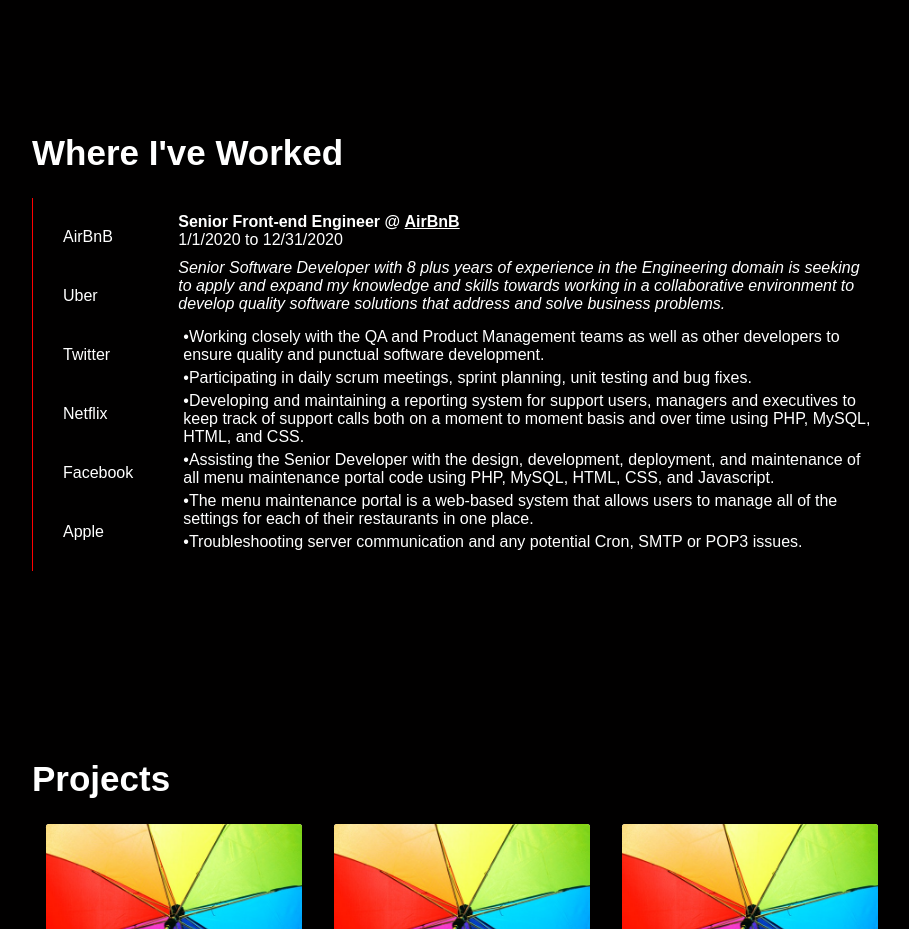
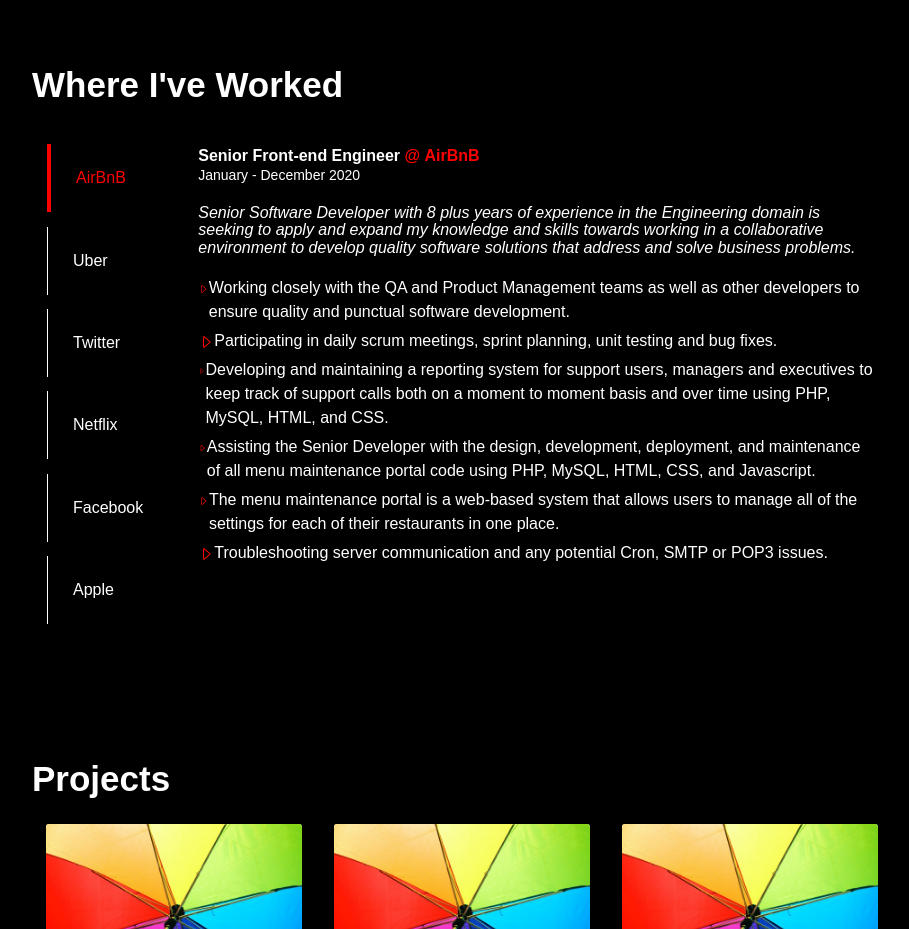
Before and after one commit to hemeshvpatel/ReactPortfolio, a React (Create React App) app: page / in a window 1280 px wide. Shown: the part 1700-2629 px from the top of the page, without its empty margins (178-1087 px from the left). Built offline with nearby package versions, Linux system fonts and the light colour scheme.

Commit message:
thursday updates, fixes for work experience

```diff
--- a/src/components/library/menuItem.js
+++ /dev/null
@@ -1,3 +0,0 @@
-// TODO componetitize menuBar items
-//hover
-//tag when hovering
--- a/src/components/library/textLink.js
+++ b/src/components/library/textLink.js
@@ -2,8 +2,8 @@
 import styled from "styled-components";
 
 const Wrapper = styled.div`
-  color: white;
-  text-decoration: underline;
+  //color: white;
+  //text-decoration: underline;
   cursor: pointer;
 `;
 
--- a/src/components/workExperience.js
+++ b/src/components/workExperience.js
@@ -2,6 +2,8 @@
 import { workExperience } from "../data";
 import TextLink from "./library/textLink";
 import styled, { css } from "styled-components";
+import { FaCaretRight } from "react-icons/fa";
+import { BsCaretRight } from "react-icons/bs";
 
 //Notes
 /*
@@ -51,7 +53,6 @@
   flex-direction: column;
   justify-content: space-between;
   grid-area: col1;
-  border-left: 1px solid red;
 `;
 
 const ColumnTwo = styled.div`
@@ -60,7 +61,8 @@
   grid-area: col2;
   display: flex;
   flex-direction: column;
-  //border: 1px solid red;
+  min-height: 60vh;
+  line-height: 24px;
 `;
 
 const Title = styled.div`
@@ -71,53 +73,54 @@
   color: white;
 `;
 
-const WorkExperienceContainer = styled.div`
-  margin: 10px;
-  display: flex;
-  flex-direction: column;
-  align-items: center;
-`;
-
 const Position = styled.div`
   font-weight: 700;
   display: flex;
   white-space: pre-wrap;
 `;
 
-const Location = styled.div``;
+const Company = styled.div`
+  color: ${({ active }) => (active ? "red" : "white")};
+  padding: 25px;
+  cursor: pointer;
+  border-left: ${({ active }) => (active ? "4px solid red" : "1px solid")};
 
-const Company = styled.div`
-  color: white;
-  padding: 15px;
-  cursor: pointer;
+  &:hover {
+    color: red;
+  }
 `;
 
-const CompanyUrl = styled.div``;
+const CompanyUrl = styled.div`
+  font-weight: 700;
+  display: flex;
+  color: red;
+`;
 
-const Dates = styled.div``;
+const Dates = styled.div`
+  line-height: 1.1;
+  font-size: 14px;
+`;
 
 const Summary = styled.div`
   margin: 10px 0;
   font-style: italic;
+  padding-top: 10px;
+  line-height: 1.1;
 `;
 
-const Bullets = styled.div``;
+const Bullets = styled.div`
+  margin-top: 10px;
+`;
 
 const Bullet = styled.div`
-  margin: 5px;
+  display: flex;
+  margin-bottom: 5px;
 `;
 
 export default function WorkExperience() {
   //Some Ideas:
   //1) Turn this into a timeline with the ability to click and interact, ensure everything has links
-
-  //Design
-
-  // submenu on the left
-  // display section on the right
-
   const [experience, setExperience] = useState(workExperience[0] || "");
-
   return (
     <Wrapper>
       <Title>Where I've Worked</Title>
@@ -130,6 +133,7 @@
                 onClick={() => {
                   setExperience(item);
                 }}
+                active={experience.company === item.company}
               >
                 {item.company}
               </Company>
@@ -139,55 +143,28 @@
         <ColumnTwo>
           <Position>
             {experience.position}
-            {" @ "}
-            <TextLink title={experience.company} url={experience.companyUrl} />
+            <CompanyUrl>
+              {" @ "}
+              <TextLink
+                title={experience.company}
+                url={experience.companyUrl}
+              />
+            </CompanyUrl>
           </Position>
-          <Dates>
-            {experience.startDate} to {experience.endDate}
-          </Dates>
+          <Dates>{experience.textDate}</Dates>
           <Summary>{experience.summary}</Summary>
           <Bullets>
-            {" "}
             {(experience.bullets || []).map((bullet, key) => {
-              //console.log("each bullet: ", bullet)
-              return <Bullet key={key}>•{bullet}</Bullet>;
+              return (
+                <Bullet key={key}>
+                  <BsCaretRight style={{ color: "red", marginTop: "5px" }} />
+                  {bullet}
+                </Bullet>
+              );
             })}
           </Bullets>{" "}
         </ColumnTwo>
       </Row>
-      {/* {(workExperience || []).map((item, key) => {
-        const {
-          company,
-          companyUrl,
-          location,
-          position,
-          startDate,
-          endDate,
-          summary,
-          bullets,
-        } = item;
-        return (
-          <WorkExperienceContainer key={key}>
-            <Position>{position}</Position>
-            <Company>
-              <TextLink company={company} companyUrl={companyUrl} />
-            </Company>
-            <Location> {location}</Location>
-            <CompanyUrl>{companyUrl}</CompanyUrl>
-            <Dates>
-              {startDate} to {endDate}
-            </Dates>
-            <Summary>{summary}</Summary>
-            <Bullets>
-              {" "}
-              {(bullets || []).map((bullet, key) => {
-                //console.log("each bullet: ", bullet)
-                return <Bullet key={key}>•{bullet}</Bullet>;
-              })}
-            </Bullets>{" "}
-          </WorkExperienceContainer>
-        );
-      })} */}
     </Wrapper>
   );
 }
--- a/src/data.js
+++ b/src/data.js
@@ -53,6 +53,7 @@
     position: "Senior Front-end Engineer",
     startDate: "1/1/2020",
     endDate: "12/31/2020",
+    textDate: "January - December 2020",
     summary:
       "Senior Software Developer with 8 plus years of experience in the Engineering domain is seeking to apply and expand my knowledge and skills towards working in a collaborative environment to develop quality software solutions that address and solve business problems.",
     bullets: [
@@ -71,6 +72,7 @@
     position: "Front-end Developer",
     startDate: "1/1/2019",
     endDate: "12/31/2019",
+    textDate: "January - December 2019",
     summary:
       "Senior with 7 plus years of experience in the Engineering domain is seeking to apply and expand my knowledge and skills towards working in a collaborative environment to develop quality software solutions that address and solve business problems.",
     bullets: [
@@ -88,6 +90,7 @@
     position: "Software Engineer",
     startDate: "1/1/2018",
     endDate: "12/31/2018",
+    textDate: "January - December 2018",
     summary:
       "Software Developer with 5 plus years of experience in the Engineering domain is seeking to apply and expand my knowledge and skills towards working in a collaborative environment to develop quality software solutions that address and solve business problems.",
     bullets: [
@@ -104,6 +107,7 @@
     position: "Associate Software Engineer",
     startDate: "1/1/2017",
     endDate: "12/31/2017",
+    textDate: "January - December 2017",
     summary:
       "Junior Software Developer with 3 plus years of experience in the Engineering domain is seeking to apply and expand my knowledge and skills towards working in a collaborative environment to develop quality software solutions that address and solve business problems.",
     bullets: [
@@ -120,6 +124,7 @@
     position: "Technical Support Engineer - Enterprise",
     startDate: "1/1/2016",
     endDate: "12/31/2016",
+    textDate: "January - December 2016",
     summary:
       "Technical Support Engineer with 1 plus years of experience in the Engineering domain is seeking to apply and expand my knowledge and skills towards working in a collaborative environment to develop quality software solutions that address and solve business problems.",
     bullets: [
@@ -136,6 +141,7 @@
     position: "Technical Support Engineer",
     startDate: "1/1/2015",
     endDate: "12/31/2015",
+    textDate: "January - December 2015",
     summary:
       "Technical Support Engineer seeking to apply and expand my knowledge and skills towards working in a collaborative environment to develop quality software solutions that address and solve business problems.",
     bullets: [
```
Also changed, not shown: 1 other file (tests, documents, lock files or other folders).
